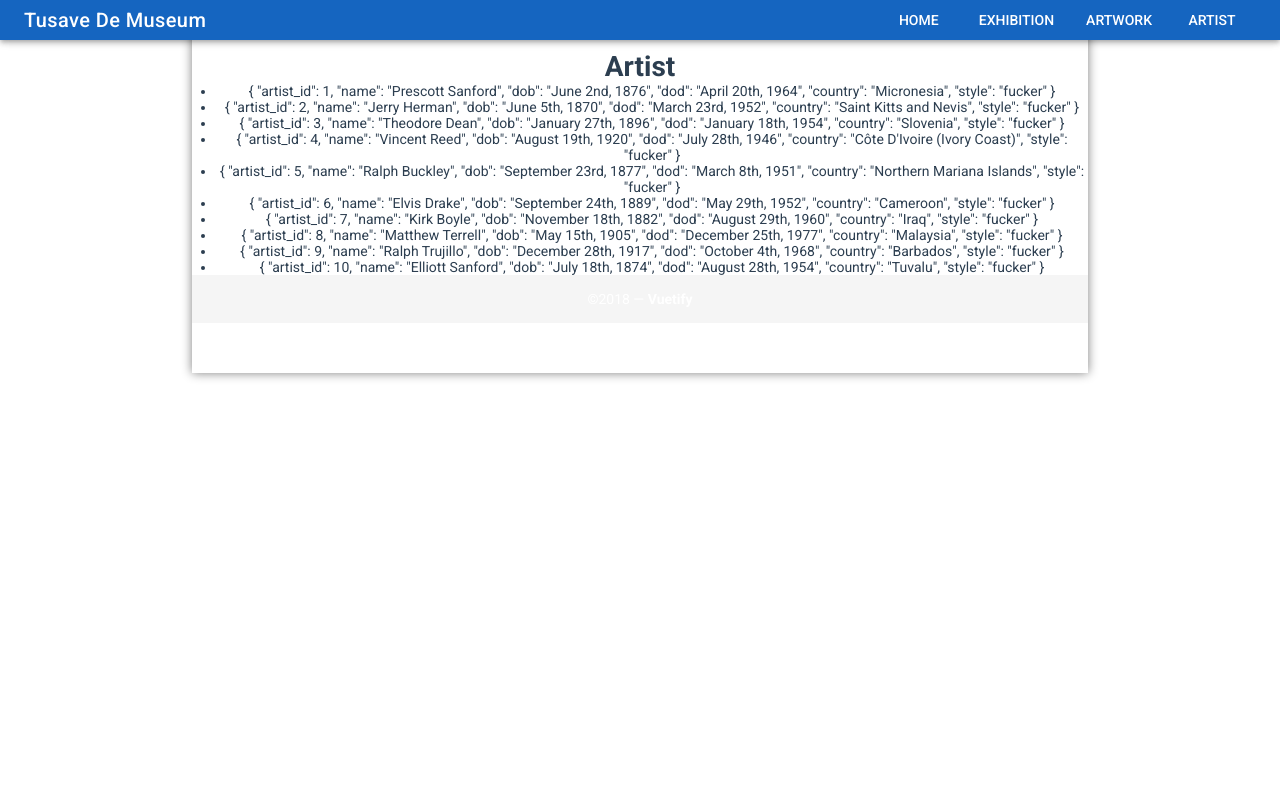
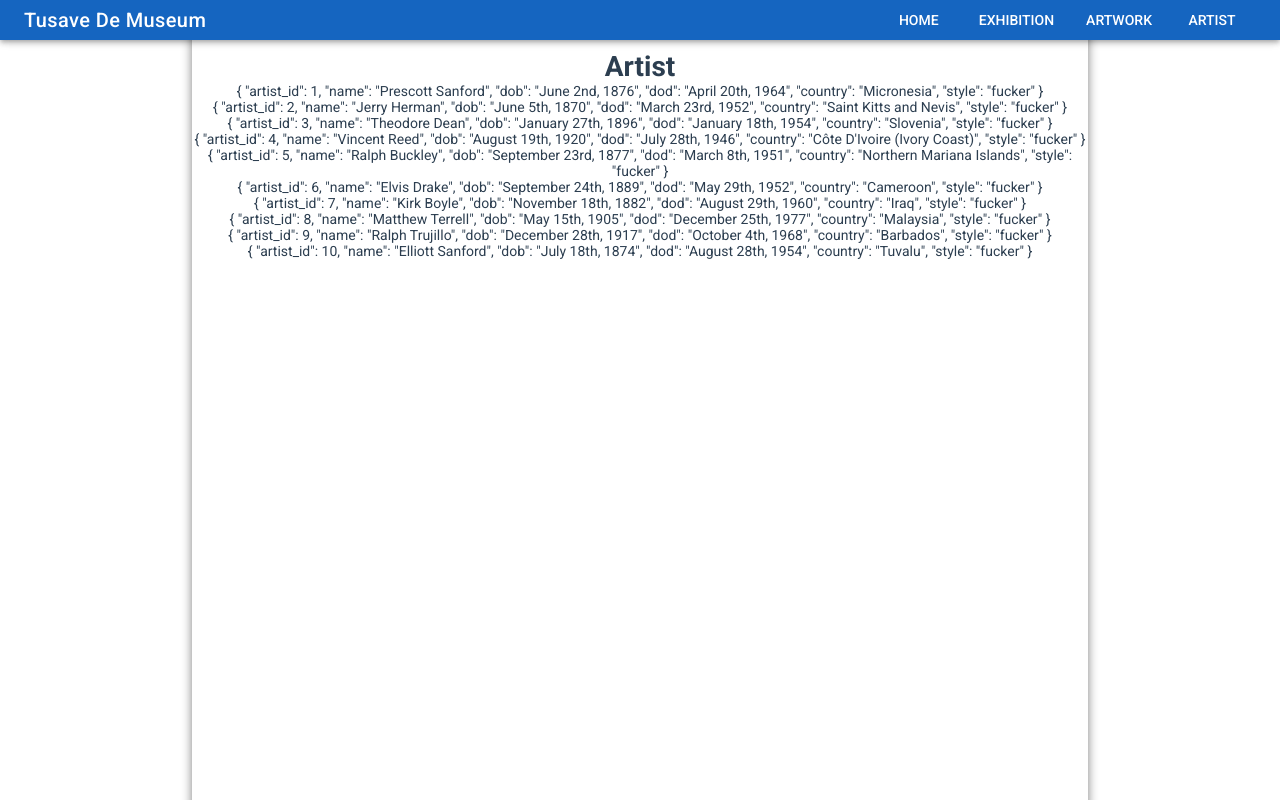
Before and after one commit to CPE-0644/art-museum-client, a Vue app: page /#/artists in a window 1280 px wide. Shown: the top 800 px of the page. Built offline with nearby package versions, Linux system fonts and the light colour scheme.

Commit message:
split artist list to component

```diff
--- /dev/null
+++ b/src/components/ArtistCard.vue
@@ -0,0 +1,15 @@
+<template>
+  <div>
+    {{artist}}
+  </div>
+</template>
+
+<script>
+export default {
+  props: ['artist'],
+  name: 'ArtworkCard'
+};
+</script>
+
+<style>
+</style>
--- /dev/null
+++ b/src/components/ArtistList.vue
@@ -0,0 +1,22 @@
+<template>
+  <div class="artist-list">
+    <div v-for="(artist, index) in artists" :key="index">
+      <artist-card :artist="artist"/>
+    </div>
+  </div>
+</template>
+
+<script>
+import ArtistCard from '../components/ArtistCard';
+
+export default {
+  props: ['artists'],
+  name: 'ArtistList',
+  components: {
+    ArtistCard
+  }
+};
+</script>
+
+<style>
+</style>
--- a/src/views/Artists.vue
+++ b/src/views/Artists.vue
@@ -1,14 +1,15 @@
 <template>
   <div>
     <h1>Artist</h1>
-    <ul>
-      <li v-for="(artist, index) in artists" :key="index">{{artist}}</li>
-    </ul>
+    <div class="body-content">
+      <artist-list :artists="artists"></artist-list>
+    </div>
   </div>
 </template>
 
 <script>
 import { artists } from '../assets/database/artists.json';
+import ArtistList from '../components/ArtistList';
 
 export default {
   name: 'Artists',
@@ -16,6 +17,9 @@ export default {
     return {
       artists: artists.slice(0, 10)
     };
+  },
+  components: {
+    ArtistList
   }
 };
 </script>
```
